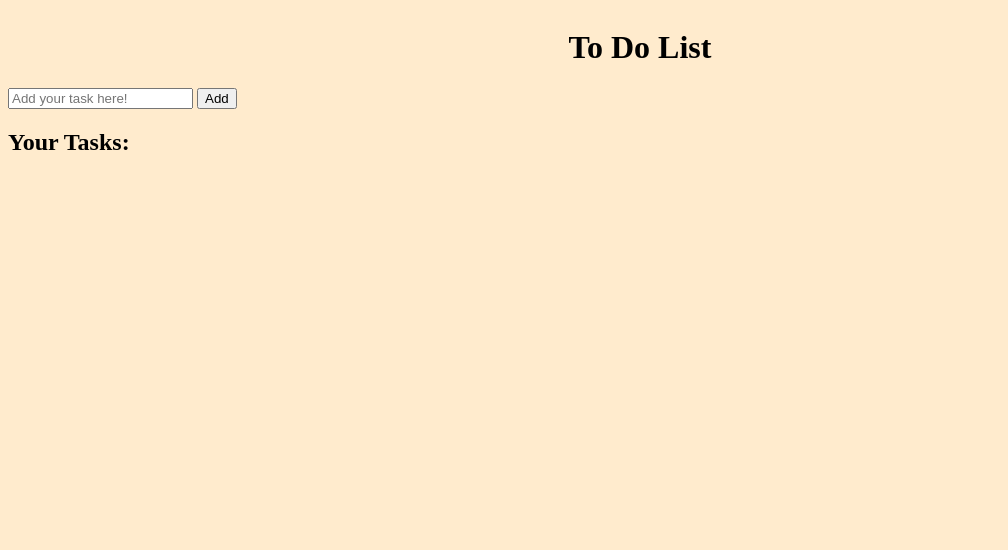
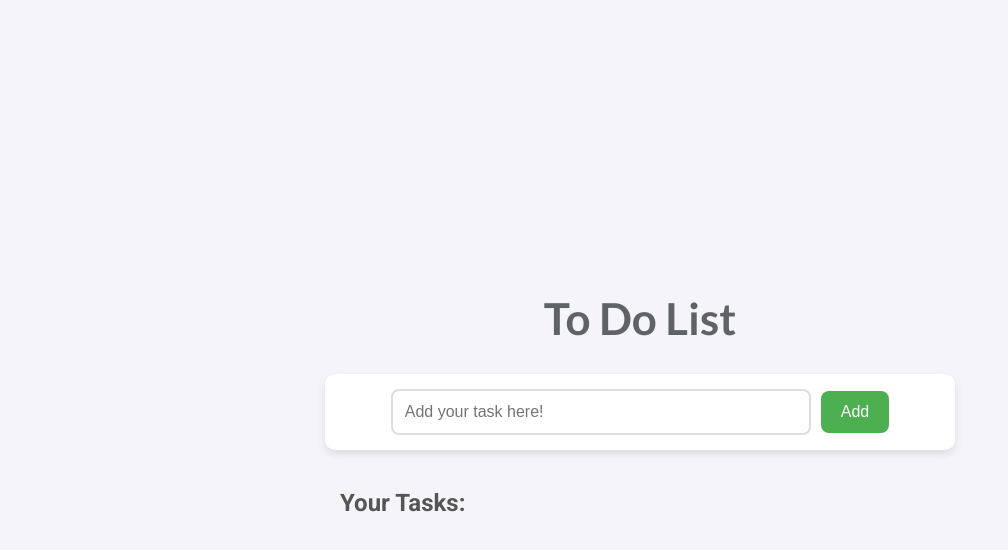
Before and after one commit to DaffaZimraan/Simple-ToDoList, a plain HTML site: page index.html in a window 1280 px wide. Shown: the whole page, without its empty margins (0-1008 px from the left). Drawn offline with Linux system fonts and the light colour scheme.

Commit message:
Modify: Add some style for the form

```diff
--- a/style.css
+++ b/style.css
@@ -1,8 +1,99 @@
+@import url('https://fonts.googleapis.com/css2?family=Lato:ital,wght@0,100;0,300;0,400;0,700;0,900;1,100;1,300;1,400;1,700;1,900&family=Outfit:wght@100..900&family=Roboto:ital,wght@0,100;0,300;0,400;0,500;0,700;0,900;1,100;1,300;1,400;1,500;1,700;1,900&family=Young+Serif&display=swap');
+
 body{
-    background-color: blanchedalmond;
+    background-color: #f4f4f9;
+    margin: 0;
+    padding: 0;
+    font-family: "Roboto", serif;
+    display: flex;
+    flex-direction: column;
+    justify-content: center;
+    align-items: center;
+    height: 100vh;
+    color: #333;
 }
 
 .header{
+    text-align: center;
+}
+
+h1{
+    font-family: 'Lato', sans-serif;
+    font-size: 44px;
+    font-weight: 700;
+    color: #5f6368;
+}
+
+#taskForm{
     display: flex;
     justify-content: center;
+    width: 100%;
+    margin-bottom: 20px;
 }
+
+#taskForm form {
+    display: flex;
+    justify-content: center;
+    align-items: center;
+    width: 80%;
+    max-width: 600px;
+    background-color: #fff;
+    padding: 15px;
+    border-radius: 10px;
+    box-shadow: 0 4px 8px rgba(0, 0, 0, 0.1);
+}
+
+#taskForm #task {
+    padding: 12px;
+    width: 70%;
+    border-radius: 8px;
+    font-size: 16px;
+    border: 2px solid #ddd;
+    margin-right: 10px;
+    box-sizing: border-box;
+}
+
+#taskForm button {
+    padding: 12px 20px;
+    background-color: #4CAF50;
+    color: white;
+    font-size: 16px;
+    border: none;
+    border-radius: 8px;
+    cursor: pointer;
+    transition: background-color 0.3s ease;
+}
+
+#taskForm button:hover {
+    background-color: #45a049;
+}
+
+#taskList {
+    width: 80%;
+    max-width: 600px;
+    text-align: left;
+}
+
+#taskList h2 {
+    font-size: 24px;
+    font-weight: 600;
+    color: #555;
+}
+
+#taskList ul {
+    list-style-type: none;
+    padding: 0;
+}
+
+#taskList ul li {
+    padding: 10px;
+    font-size: 18px;
+    background-color: #f9f9f9;
+    margin-bottom: 10px;
+    border-radius: 5px;
+    box-shadow: 0 2px 4px rgba(0, 0, 0, 0.1);
+}
+
+#taskList ul li:hover {
+    background-color: #e0e0e0;
+}
```
